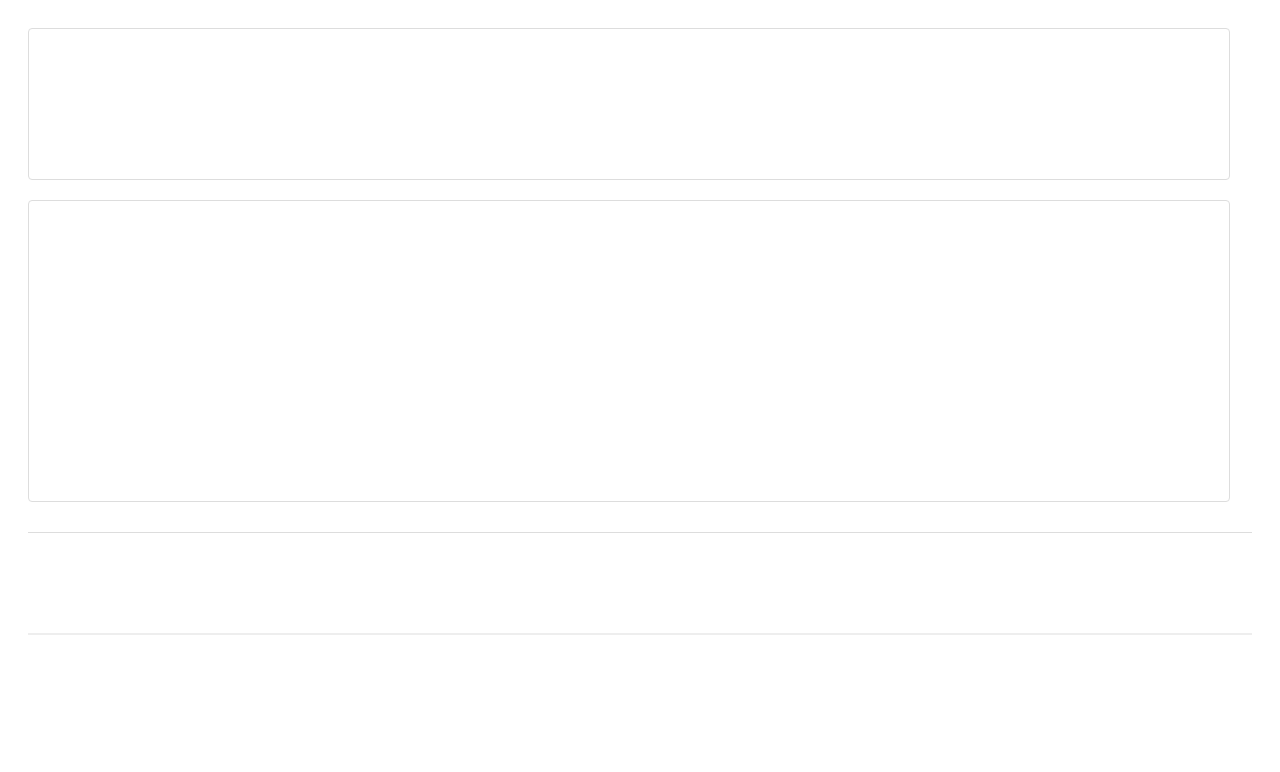
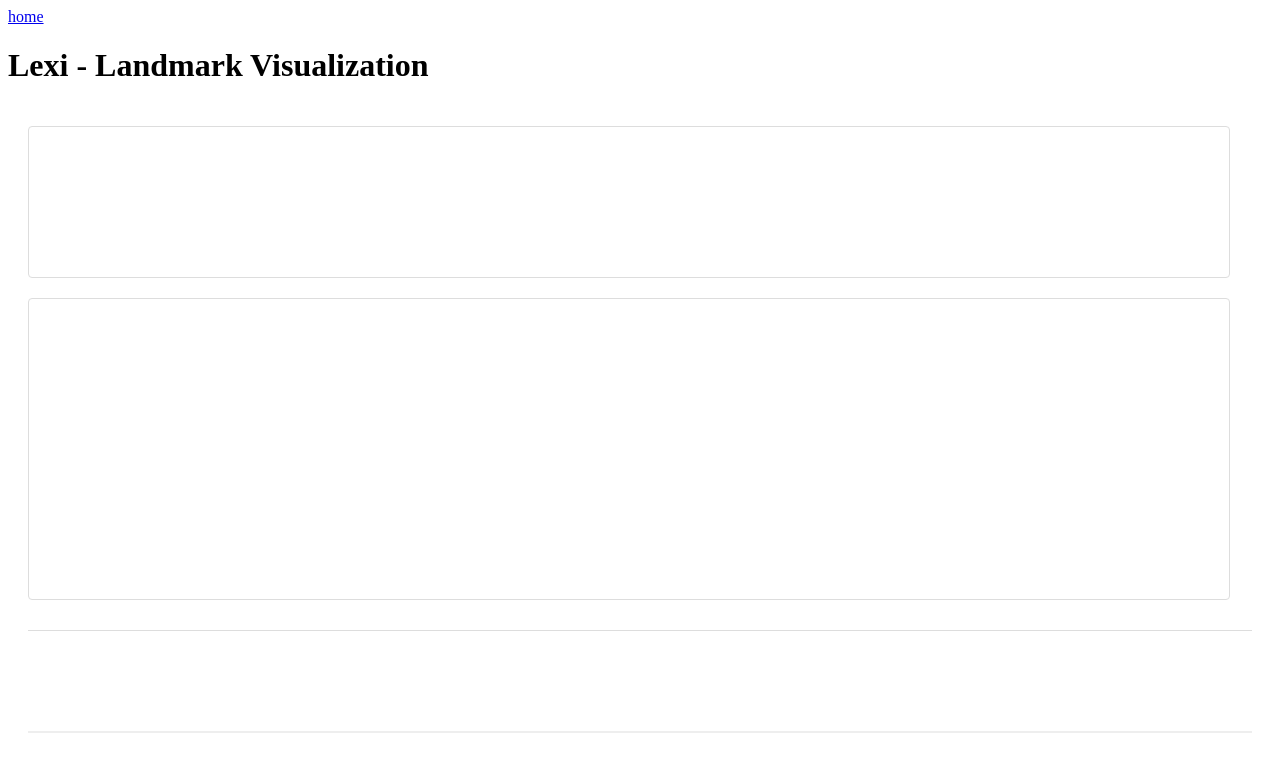
Before and after one commit to MateoCamara/pink-trombone-demos, a plain HTML site: page lexi/index.html in a window 1280 px wide. Drawn offline with Linux system fonts and the light colour scheme.

Commit message:
Added lexi acoustic landmark visualization

```diff
--- a/lexi/index.html
+++ b/lexi/index.html
@@ -130,9 +130,16 @@
     </style>
 </head>
 <body>
+<nav>
+    <a href="../../">home</a>
+</nav>
+<h1>Lexi - Landmark Visualization</h1>
 <div class="container">
+<!--    <h2>Waveform</h2>-->
     <canvas id="waveform" width="1200" height="150"></canvas>
+<!--    <h2>Spectrogram</h2>-->
     <canvas id="spectrogram" width="1200" height="300"></canvas>
+<!--    <h2>Phonemes & Landmarks</h2>-->
     <div id="phonemes-container">
         <div id="phonemes"></div>
     </div>
```
